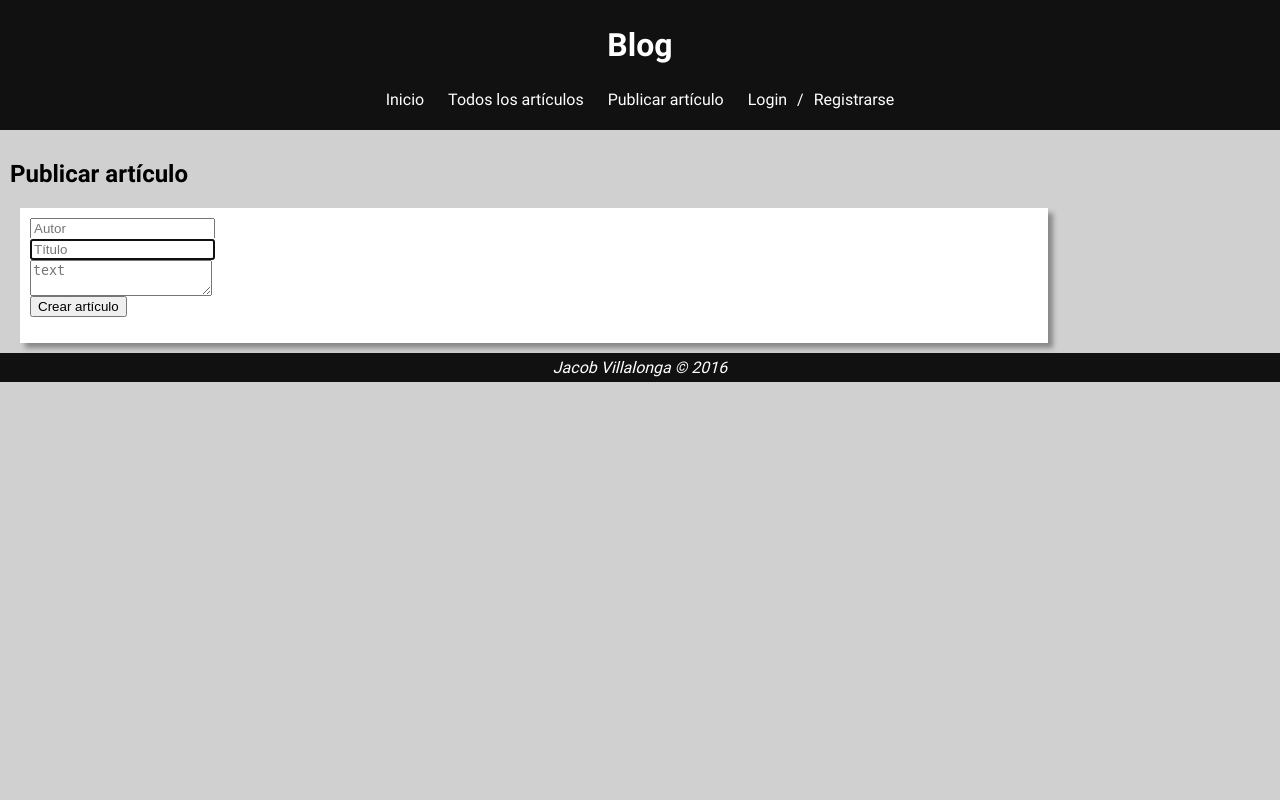
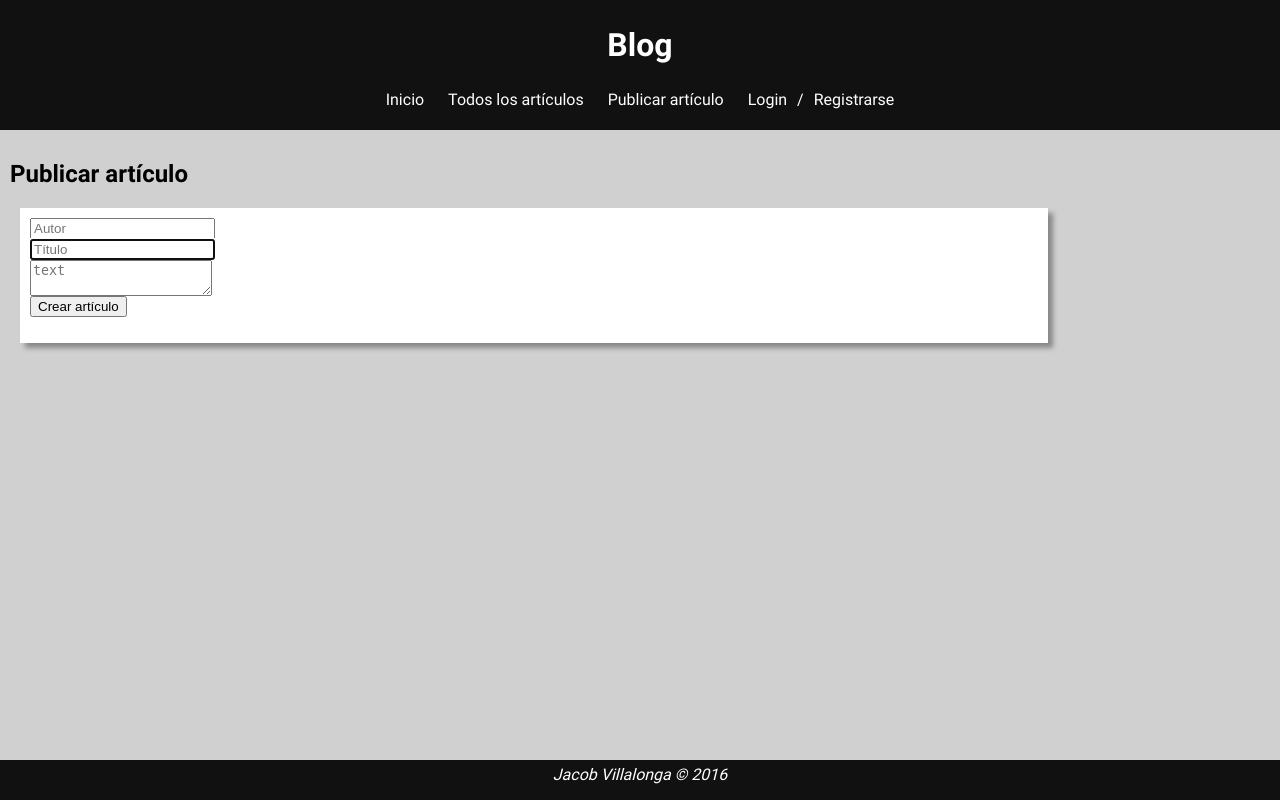
Before and after one commit to jvillalonga/blog2, a CodeIgniter app: page /database/index.php/news/create in a window 1280 px wide. Run offline with CodeIgniter, Linux system fonts and the light colour scheme; some libraries are stand-ins or nearby versions.

Commit message:
Footer
Optimizado el posicionamiento del footer.

```diff
--- a/application/models/Articles_model.php
+++ b/application/models/Articles_model.php
@@ -28,6 +28,7 @@ class Articles_model extends CI_Model {
         $this->load->helper('url');
 
         $slug = url_title($this->input->post('title'), 'dash', TRUE);
+
         if ($this->input->post('autor') !== '') {
             $user = $this->input->post('autor');
         } else {
--- a/application/views/templates/footer.php
+++ b/application/views/templates/footer.php
@@ -3,5 +3,6 @@
       <em>Jacob Villalonga </em>
       <em>&copy; 2016</em>
     </div>
+  </div>
   </body>
 </html>
--- a/application/views/templates/header.php
+++ b/application/views/templates/header.php
@@ -11,6 +11,7 @@
 </head>
 <body>
 <!-- header -->
+<div id="content">
   <div id="header">
     <div>
       <h1>Blog</h1>
--- a/assets/css/style.css
+++ b/assets/css/style.css
@@ -1,9 +1,17 @@
+html{
+  padding:0;
+}
 body{
+height:100%;
   font-family: "Roboto", sans-serif;
   margin:0;
   background-color:#D0D0D0;
 }
 
+#content{
+  position: relative;
+  min-height:100%;
+}
 #footer, #header{
   text-align: center;
   color: white;
@@ -13,6 +21,12 @@ body{
 #header{
   height:120px;
   margin-bottom: 30px;
+}
+#footer{
+  position:absolute;
+  bottom:0;
+  width:100%;
+  height: 30px;
 }
 
 .info{
@@ -49,11 +63,12 @@ body{
   text-decoration: none;
 }
 #menu>nav>ul>li>a:hover, a:hover {
-  color: #FF9900;
+  color: #FFAA00;
 }
 
 #main{
   padding: 0px 10px;
+  padding-bottom:50px;
 }
 
 #form{
@@ -73,8 +88,8 @@ body{
   border-top: 1px solid #696969;
 }
 #deviceInfo{
-  color:#696969;
-  background-color:#FFFFFF;
+  background-color:#111111;
+  color: #FFAA00;
   margin: 15px;
   padding: 10px;
   box-shadow: 5px 5px 5px #888888;
```
